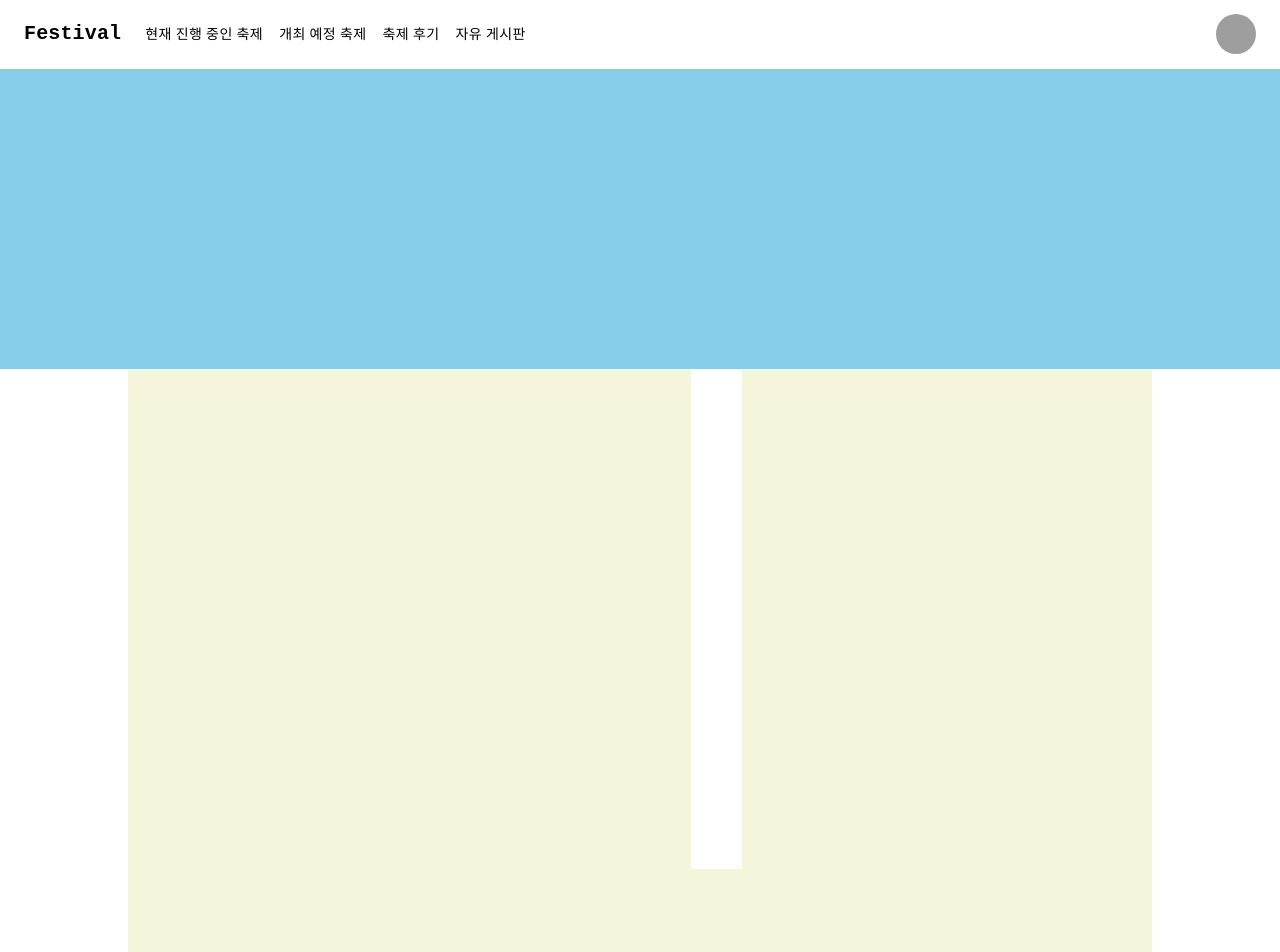
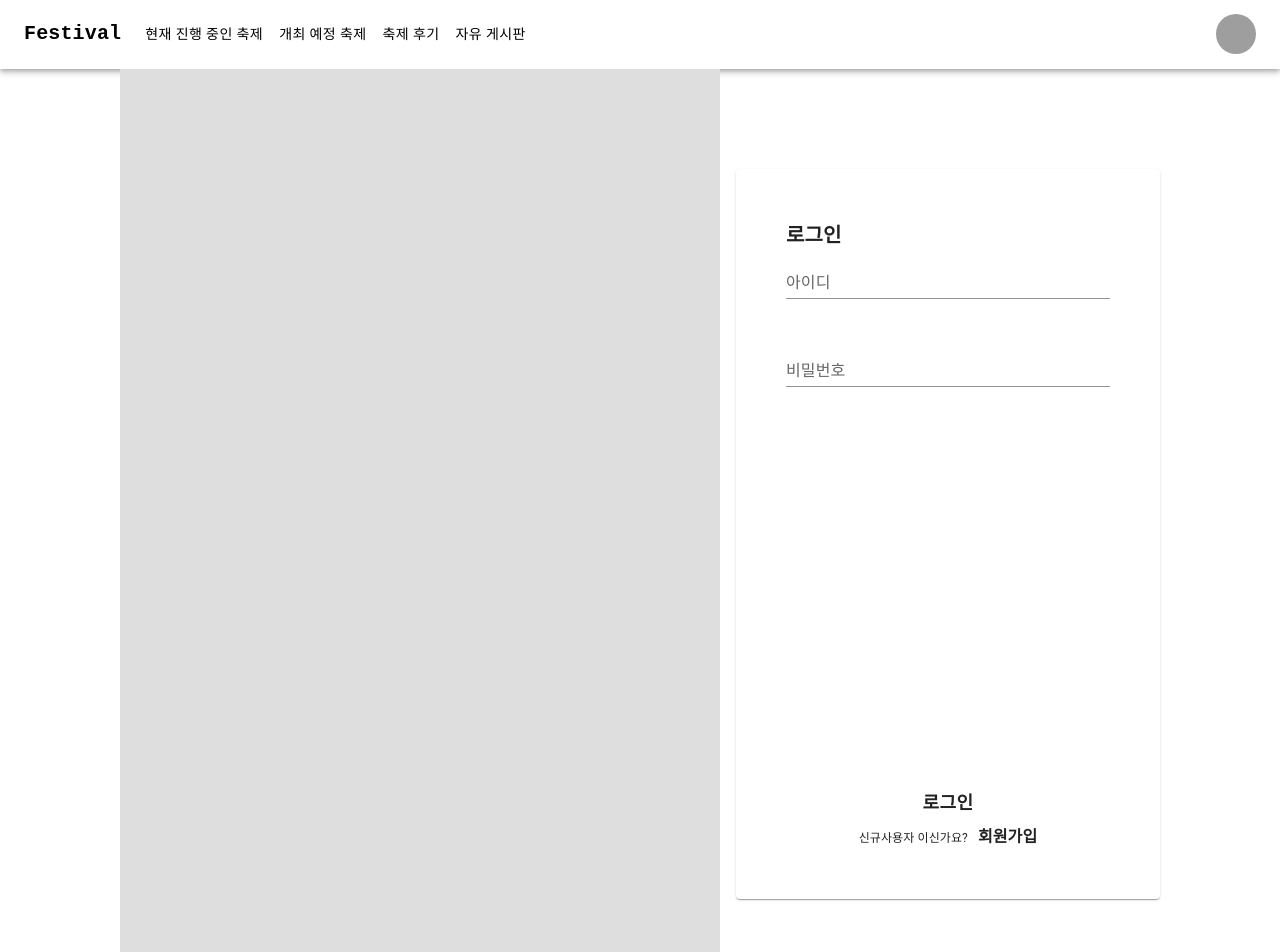
Before and after one commit to jaehyeon502/festivalProject_front, a React (Create React App) app: page /auth in a window 1280 px wide. Shown: the top 952 px of the page. Built offline with nearby package versions, Linux system fonts and the light colour scheme; grey boxes are pictures that could not be loaded.

Commit message:
230503 14:00 로그인화면 구현중

```diff
--- a/package.json
+++ b/package.json
@@ -17,6 +17,7 @@
     "node": "^19.8.1",
     "react": "^18.2.0",
     "react-dom": "^18.2.0",
+    "react-router-dom": "^6.11.0",
     "react-scripts": "5.0.1",
     "typescript": "^4.9.5",
     "web-vitals": "^2.1.4"
--- a/src/App.tsx
+++ b/src/App.tsx
@@ -1,18 +1,25 @@
 import React from 'react';
-import logo from './logo.svg';
 import './App.css';
+
+import { Route, Routes, useLocation } from 'react-router-dom';
+
 import NavigationBar from "./views/NavigationBar";
-import MainHead from "./views/Main/MainHead";
 import Footer from "./views/Footer";
-import MainContent from "./views/Main/MainContent";
+import Main from './views/Main'
+import AuthenticationView from './views/AuthenticationView'
 
 function App() {
+
+  const path = useLocation();
+
   return (
     <>
       <NavigationBar />
-      <MainHead />
-      <MainContent />
-      <Footer />
+      <Routes>
+        <Route path="/" element={(<Main />)} />
+        <Route path="/auth" element={(<AuthenticationView />)} />
+      </Routes>
+      {path.pathname !== "/auth" && <Footer />}
     </>
   );
 }
--- a/src/index.tsx
+++ b/src/index.tsx
@@ -1,16 +1,19 @@
-import React from 'react';
-import ReactDOM from 'react-dom/client';
-import './index.css';
-import App from './App';
-import reportWebVitals from './reportWebVitals';
+import React from "react";
+import ReactDOM from "react-dom/client";
+import "./index.css";
+import App from "./App";
+import reportWebVitals from "./reportWebVitals";
+import { BrowserRouter } from "react-router-dom";
 
 const root = ReactDOM.createRoot(
-  document.getElementById('root') as HTMLElement
+  document.getElementById("root") as HTMLElement
 );
 root.render(
-  <React.StrictMode>
-    <App />
-  </React.StrictMode>
+  <BrowserRouter>
+    <React.StrictMode>
+      <App />
+    </React.StrictMode>
+  </BrowserRouter>
 );
 
 // If you want to start measuring performance in your app, pass a function
--- /dev/null
+++ b/src/views/AuthenticationView/SignUpView/index.tsx
@@ -0,0 +1,7 @@
+import React from 'react'
+
+export default function SignUpView() {
+  return (
+    <div>index</div>
+  )
+}
--- /dev/null
+++ b/src/views/AuthenticationView/SigninView/index.tsx
@@ -0,0 +1,25 @@
+import { Box, Button, TextField, Typography } from '@mui/material'
+import React, { Dispatch } from 'react'
+
+
+interface Props {
+  setAuthenticationView: Dispatch<React.SetStateAction<boolean>>;
+
+}
+
+export default function SigninView({setAuthenticationView}: Props) {
+  return (
+    <Box display="flex" sx={{ height: "100%", flexDirection: "column", justifyContent: "space-between" }}>
+        <Box>
+            <Typography variant='h6' fontWeight={900} >로그인</Typography>
+            <TextField fullWidth label="아이디" variant="standard" />
+            <TextField fullWidth sx={{ mt:'40px' }} label="비밀번호" variant="standard" />
+        </Box>
+
+        <Box sx={{ display:'flex', flexDirection: 'column', justifyContent: 'center',alignItems: 'center' }}>
+            <Button sx={{ width:"50%", color:'#222',fontSize: '18px', fontWeight:900 }}>로그인</Button>
+            <Typography sx={{ fontSize: '12px' }}>신규사용자 이신가요?<Typography component='span' sx={{ ml:'10px' ,fontSize:'16px', fontWeight: 900, cursor:'pointer' }} onClick={() => setAuthenticationView(false)}>회원가입</Typography></Typography>
+        </Box>
+    </Box>
+  )
+}
--- /dev/null
+++ b/src/views/AuthenticationView/index.tsx
@@ -0,0 +1,27 @@
+import { Box, Card, Grid, Typography } from '@mui/material'
+import React, { useState } from 'react'
+
+import SigninView from './SigninView'
+import SignUpView from './SignUpView'
+
+export default function AuthenticationView() {
+
+  const [ AuthenticationView, setAuthenticationView] = useState<boolean>(true);
+
+  return (
+    <Box sx={{ padding:"0 120px" }}>
+      <Grid container spacing={2}>
+        <Grid item lg={7} sm={12}>
+          <Box sx={{ display: 'flex', height: '100%',backgroundColor: "#dedede" }}>
+
+          </Box>
+        </Grid>
+        <Grid item lg={5} sm={12}>
+          <Card sx={{ height: '630px', mt: '100px', mb: '80px', padding: '50px' }}>
+            {AuthenticationView ? (<SigninView setAuthenticationView={setAuthenticationView} />) : (<SignUpView />)}
+          </Card>
+        </Grid>
+      </Grid>
+    </Box>
+  )
+}
--- /dev/null
+++ b/src/views/Main/index.tsx
@@ -0,0 +1,13 @@
+import { Box } from "@mui/material";
+import React from "react";
+import MainHead from "./MainHead";
+import MainContent from "./MainContent";
+
+export default function index() {
+  return (
+    <Box>
+      <MainHead />
+      <MainContent />
+    </Box>
+  );
+}
```
Also changed, not shown: 1 other file (tests, documents, lock files or other folders).
